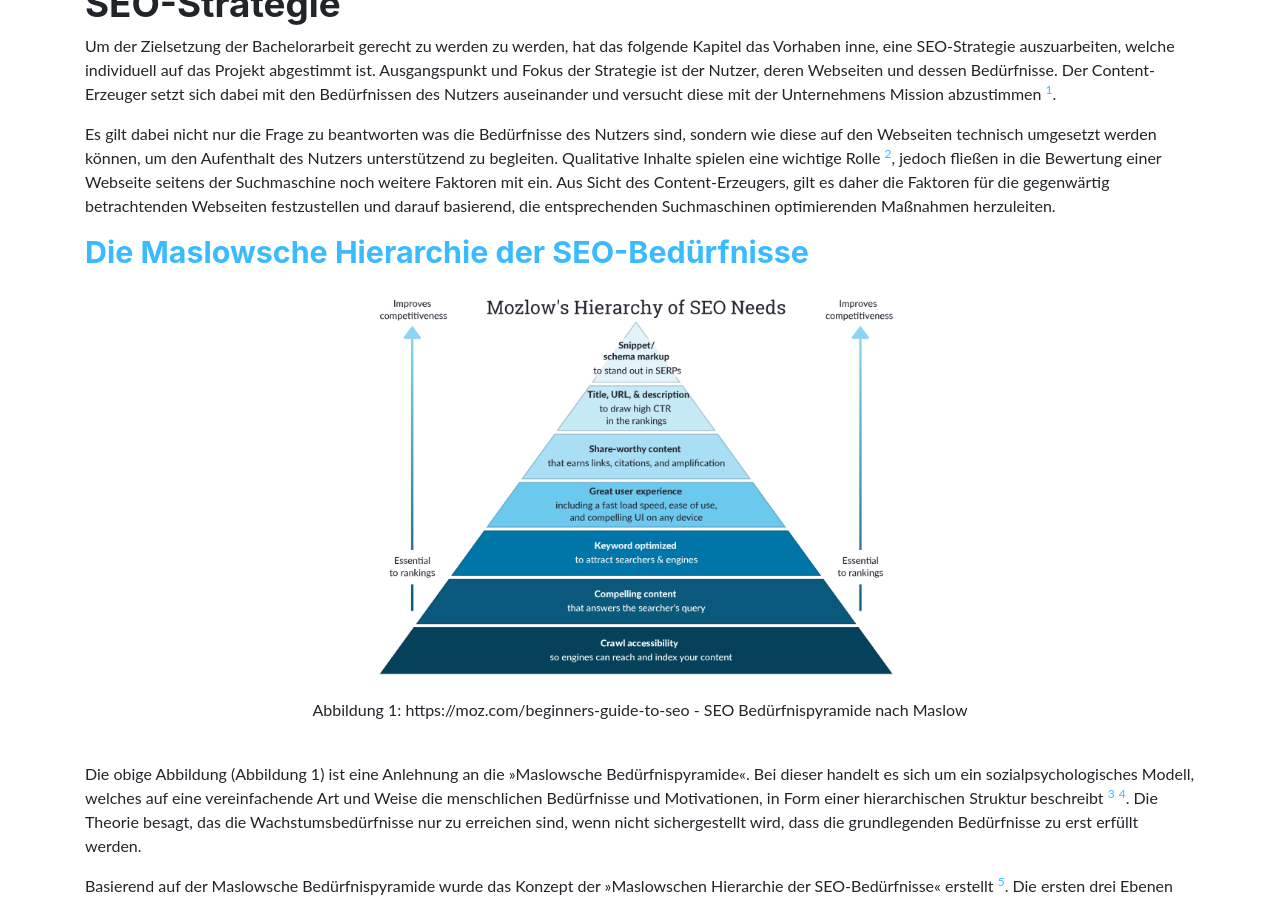
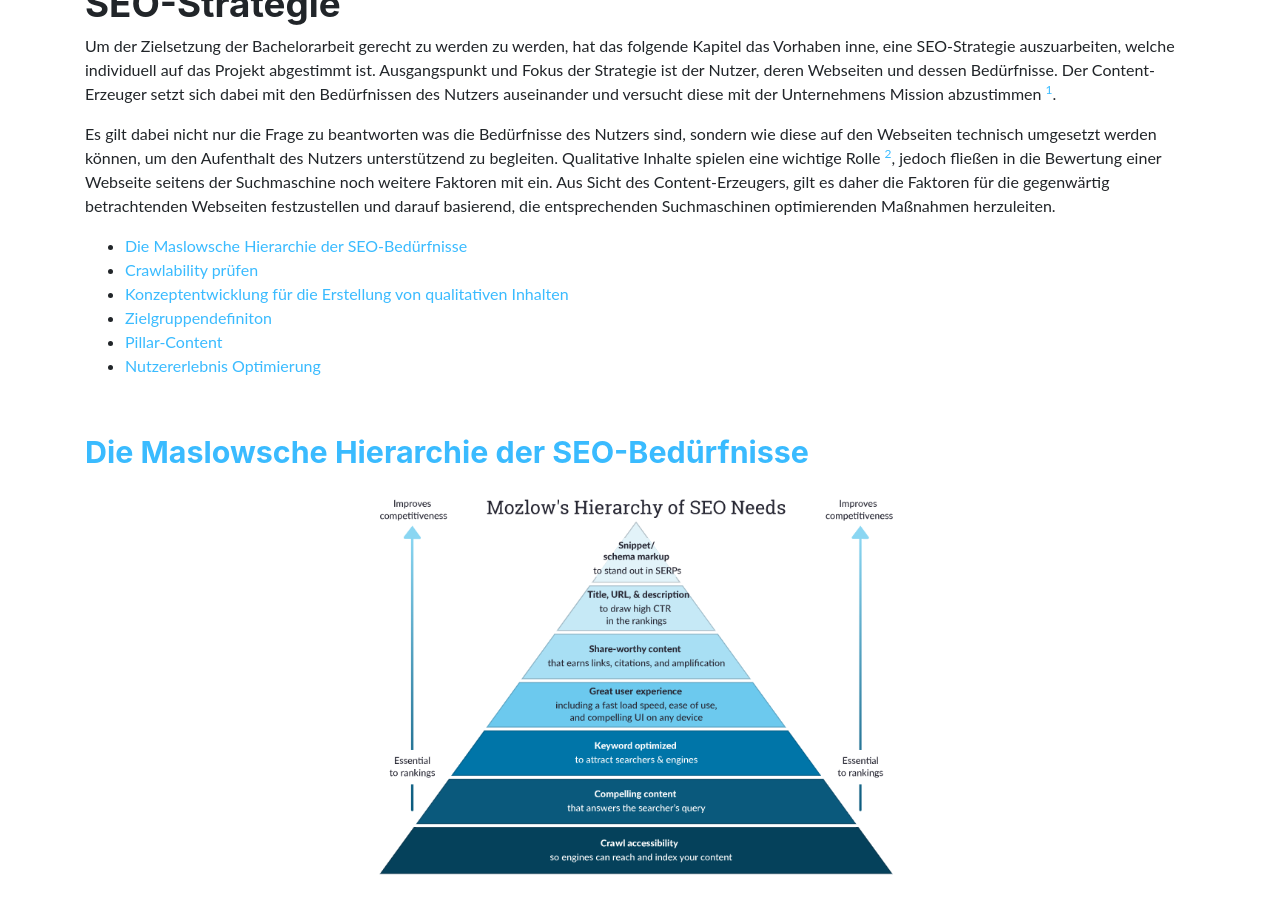
Before and after one commit to ivan-hr/baseo, a Jekyll site: the page built from seo-strategie.md, in a window 1280 px wide and 900 px high, scrolled down 550 px. Built offline with Jekyll 4.4.1, drawn with Linux system fonts in a browser that asks for light colours; nearby versions of some CDN libraries; library files that are not in the unit come from our copies.

Commit message:
Content update

```diff
--- a/seo-strategie.md
+++ b/seo-strategie.md
@@ -7,7 +7,18 @@ Um der Zielsetzung der Bachelorarbeit gerecht zu werden zu werden, hat das folge
 
 Es gilt dabei nicht nur die Frage zu beantworten was die Bedürfnisse des Nutzers sind, sondern wie diese auf den Webseiten technisch umgesetzt werden können, um den Aufenthalt des Nutzers unterstützend zu begleiten. Qualitative Inhalte spielen eine wichtige Rolle [<sup>2</sup>](#2), jedoch fließen in die Bewertung einer Webseite seitens der Suchmaschine noch weitere Faktoren mit ein. Aus Sicht des Content-Erzeugers, gilt es daher die Faktoren für die gegenwärtig betrachtenden Webseiten festzustellen und darauf basierend, die entsprechenden Suchmaschinen optimierenden Maßnahmen herzuleiten.
 
-## Die Maslowsche Hierarchie der SEO-Bedürfnisse
++ [Die Maslowsche Hierarchie der SEO-Bedürfnisse](#maslow)
++ [Crawlability prüfen](#crawlability)
++ [Konzeptentwicklung für die Erstellung von qualitativen Inhalten](#content)
++ [Zielgruppendefiniton](#zielgruppendefi)
++ [Pillar-Content](#pillar)
++ [Nutzererlebnis Optimierung](#uxo)
+
+
+
+<br/>
+
+## <a name="maslow"><a>Die Maslowsche Hierarchie der SEO-Bedürfnisse
 
 <div style="text-align:center"><img src="assets/images/mozlows-seo-needs.png" width="50%"><br/>Abbildung 1: https://moz.com/beginners-guide-to-seo - SEO Bedürfnispyramide nach Maslow</div><br/>
 
@@ -31,7 +42,7 @@ Basierend auf der Maslowsche Bedürfnispyramide wurde das Konzept der »Maslowsc
 
 Damit das Ziel die Sichtbarkeit der Unternehmenswebseiten für das Thema »Fenster & Türen« zu verbessern erreicht werden kann, wird die folgende SEO-Strategie sich danach ausrichten, die Anforderungen der einzelnen Ebenen der »SEO-Bedürfnispyramide« zu erfüllen.
 
-## Crawlability prüfen
+## <a name="crawlability"><a> Crawlability prüfen
 
 Die Prüfung ob eineWebseite durch den Suchmaschinen Crawler in den Index aufgenommen werden konnte, lässt sich für Google mit folgenden Suchoperator nachvollziehen:
 
@@ -61,7 +72,7 @@ Die vollständige Liste der 404 Fehler kann im Anhang 1 der Bachelorarbeit entno
 ### Crawlability und die Folgen von Fehlern
 Suchmaschinen-Crawler verbringen nur eine bestimmte Zeit auf einerWebseite und verfügen über ein bestimmte Crawl-Budget welches bestimmt, wie viele Unterseiten einerWebseite sie crawlen können (vgl. [Ryte, oDd]). Webseiten welche dem Suchmaschinen-Crawler einen 404-Fehlercode zurückgeben, belasten das Crawl-Budget, was dazu führen kann dass neue Inhalte während des Aufenthaltes des Suchmaschinen-Crawlers nicht erfasst werden können.
 
-## Konzeptentwicklung für die Erstellung von qualitativen Inhalten
+## <a name="content"><a> Konzeptentwicklung für die Erstellung von qualitativen Inhalten
 Um qualitative Inhalte für die gewünschte Zielgruppe erstellen zu können, welche in Einklang mit den Suchintentionen der Zielgruppen sowie den Unternehmenszielen stehen wird im folgenden Abschnitt, wie im Handlungsleitfadens des vorangegangen Praxisprojektes beschrieben PRAPRO!, auf die Mission des Unternehmens, Zieldefinition und Zielgruppendefinition eingegangen.
 
 Die Konzeptentwicklung dient dem Content-Erzeuger dazu sich mit der Mission der Unternehmens, als auch dem Angebotsspektrum des Unternehmens vertraut zu machen. Es gilt dabei in Erfahrung zu bringen, was das Unternehmen anbietet und ob eventuell Alleinstellungsmerkmale im Vergleich zu Mitbewerbern vorliegen. Des Weiteren werden im Zuge der Konzeptenwicklung Fragen zu der Zielgruppe beantwortet, wie zum Beispiel was für Menschen wollen erreicht werden? Um wen handelt es sich bei der Zielgruppe und was für Eigenschaften haben diese? Aber auch die Frage nach den Bedürfnissen und Wünschen, welche die Zielgruppe motivieren nach einer spezifischen Sache zu suchen gehören beantwortet. Ebenfalls gilt es die Frage zu beantworten, ob es eventuell verschiedene Zielgruppen gibt welche seitens des Unternehmens adressiert werden müssen. Was für Unterschiede aber auch Gemeinsamkeiten liegen bei den verschiedenen Zielgruppen vor?
@@ -89,7 +100,7 @@ Ranking der Dienstleistungen »Fenster & Türen« um *20 Prozent* zu steigern, m
 
 Das definierte SMART-Ziel für den Fachbetrieb BSS Schieh-Schneider lautet: *Um das Ranking der Dienstleistungen »Fenster & Türen« bis Mitte Januar 2021 um 20 Prozent zu steigern, möchte ich den entsprechenden Content dank qualitativen und themenspezifischen Schlüsselwörtern verbessern. Dafür ergänze ich bereits vorhandene Inhalte und strukturiere die entsprechenden Bereiche um*.
 
-## Zielgruppendefiniton
+## <a name="zielgruppendefi"><a> Zielgruppendefiniton
 Nachdem die Mission des Unternehmens sowie das Ziel definiert wurden, muss herausgefunden werden wer die Personen sind die erreicht werden sollen. Inhalte welche die falsche Zielgruppe adressieren, verfehlen ihr Ziel und erreichen nicht die gewünschte Leserschaft.
 Wichtige Informationen für die Identifizierung der Zielgruppe sind soziodemografische Merkmale wie zum Beispiel das Alter, Geschlecht, Kaufkraft, Siedlungsart. Des Weiteren spielen psychologische Merkmale ebenfalls eine Rolle, hierbei gilt es in Erfahrung zu bringen was die Bedürfnisse und Motive der Personen sind [<sup>18</sup>](#18). Decken sich die Bedürfnisse und Motive der Personen die erreicht werden sollen mit den Zielen des Unternehmens, wurde die richtige Zielgruppe definiert.
 
@@ -114,7 +125,7 @@ erstellen, um bestimmte Bereiche der Webseiten aufrufen zu können.
 
 <div style="text-align:center"><img src="assets/images/proto_persona_wolfgang_bohn.png" width="75%"><br/>Abbildung 7: Profilbild Avatar von www.freepik.com - Proto-Persona Wolfgang Bohn</div><br/>
 
-## Pillar-Content
+## <a name="pillar"><a> Pillar-Content
 Sämtliche Inhalte zu den Themen »Fenster & Türen« wurden vor der Suchmaschinenoptimierung, auf den Unternehmens Webseiten auf jeweils einer einzelnen Landingpage abgebildet.
 
 `https://www.bss-schieh-schneider.de/leistungen/fenster/`
@@ -152,7 +163,7 @@ Subtopics ableiten:
 - Sichereitstüren
 - Türen Reparatur
 
-## Nutzererlebnis Optimierung
+## <a name="uxo"><a> Nutzererlebnis Optimierung
 Analog zur vierten Ebene der SEO Bedürfnispyramide wird in diesem letzten Abschnitt der SEOStrategie betrachtet, wie die Nutzererlebnis Optimierung verbessert werden kann. Die gegenwärtigen Webseiten des Unternehmens BSS Schieh-Schneider sind »Responsive« und gewährleisten so, dass die Inhalte flexibel auf dem Desktop-Computer, Tablet und Smartphone eine einheitliche Benutzerfreundlichkeit bieten.
 
 ### Verbesserung der Ladezeiten
```
